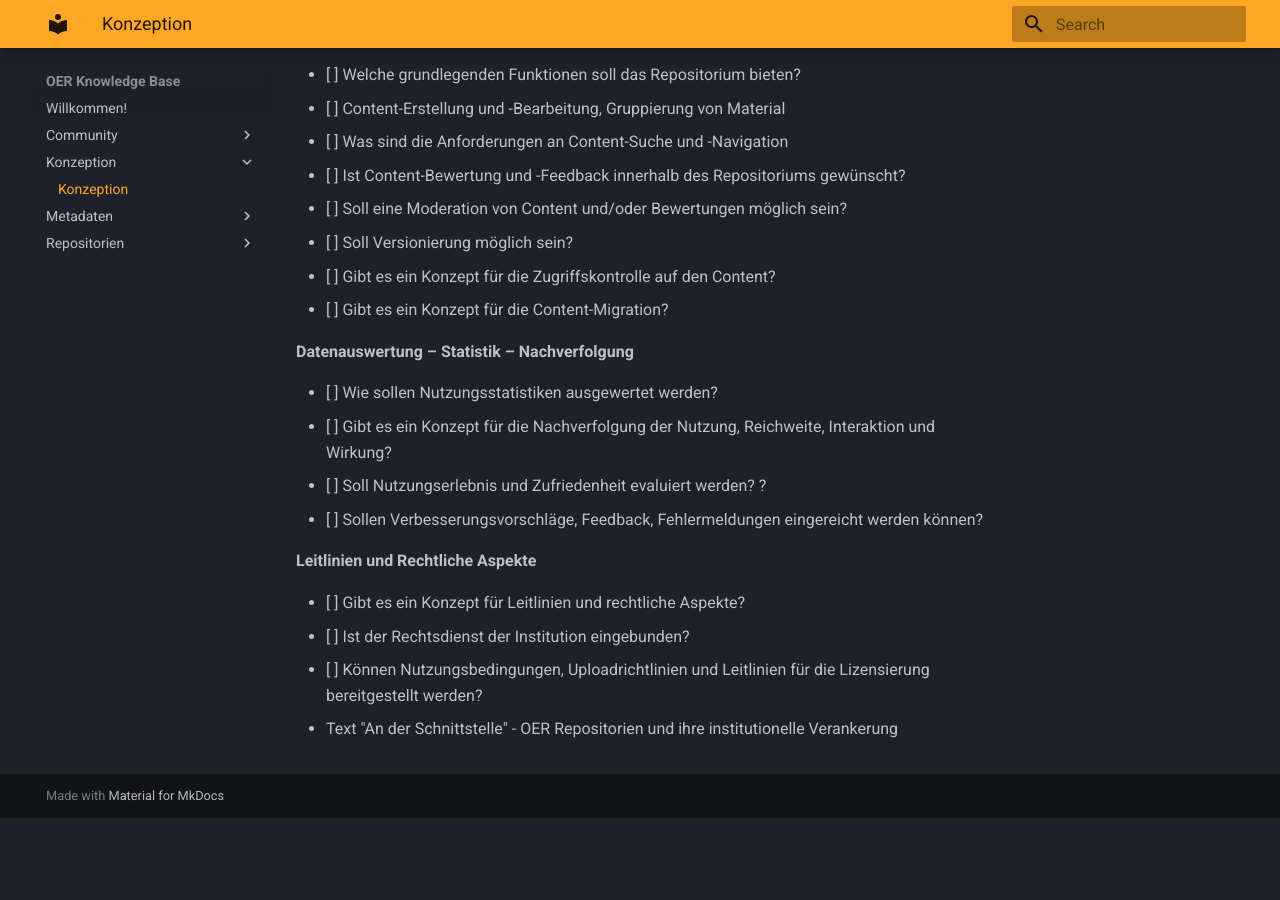
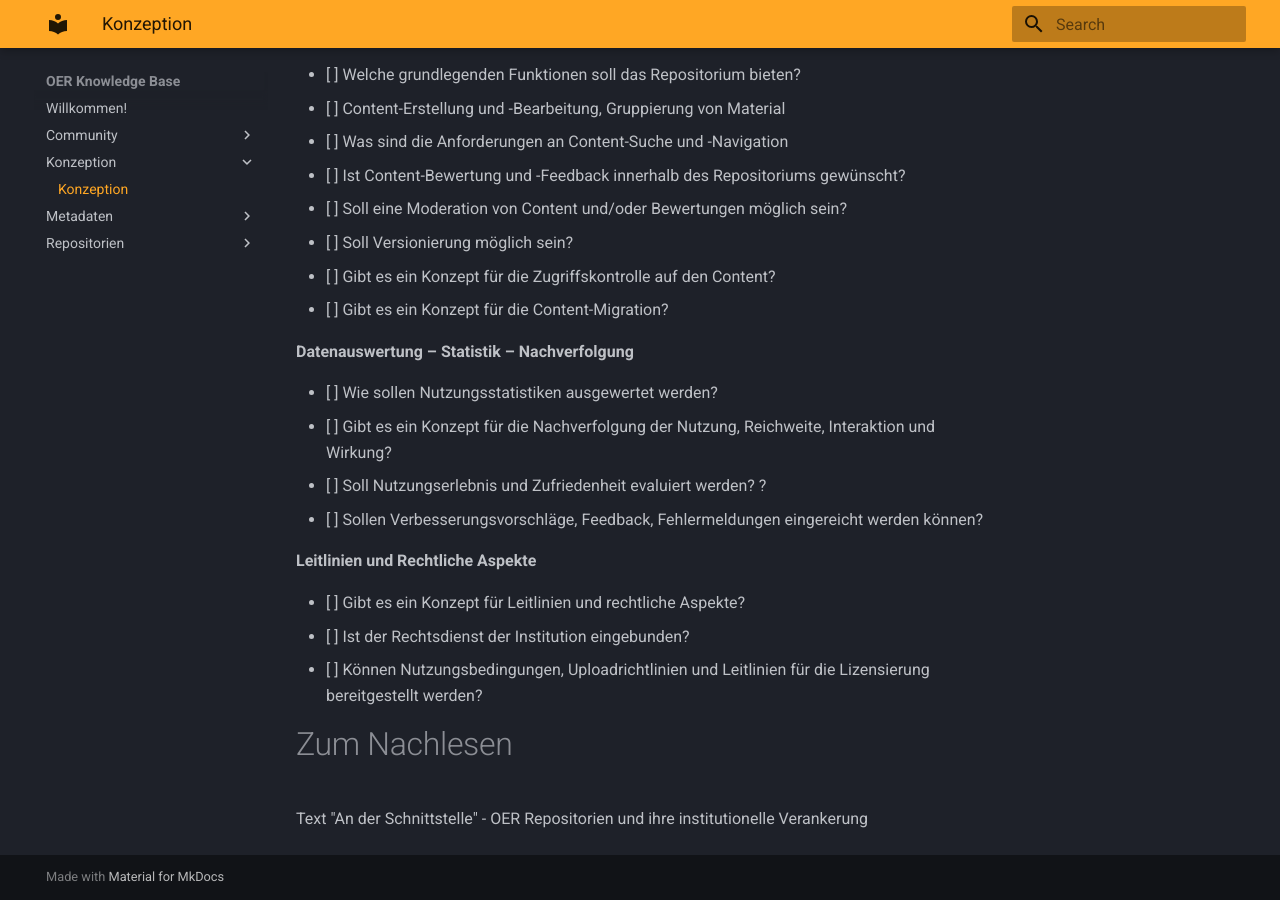
Before and after one commit to oerBASE/knowledgebase, an MkDocs documentation site: the page built from docs/Konzeption/Konzeption.md, in a window 1280 px wide and 900 px high, scrolled down 2349 px. Built offline with MkDocs 1.6.1 and Material for MkDocs 9.7.7, drawn with Linux system fonts in a browser that asks for light colours; before the commit the page ends 3167 px from its top, so only the background shows below that.

Commit message:
Update Konzeption.md

```diff
--- a/docs/Konzeption/Konzeption.md
+++ b/docs/Konzeption/Konzeption.md
@@ -101,4 +101,6 @@ Bei der Konzeption eines OER Repositoriums sind nicht nur technische sondern auc
 
 
 
-- Text "An der Schnittstelle" - OER Repositorien und ihre institutionelle Verankerung
+# Zum Nachlesen
+
+Text "An der Schnittstelle" - OER Repositorien und ihre institutionelle Verankerung
```
